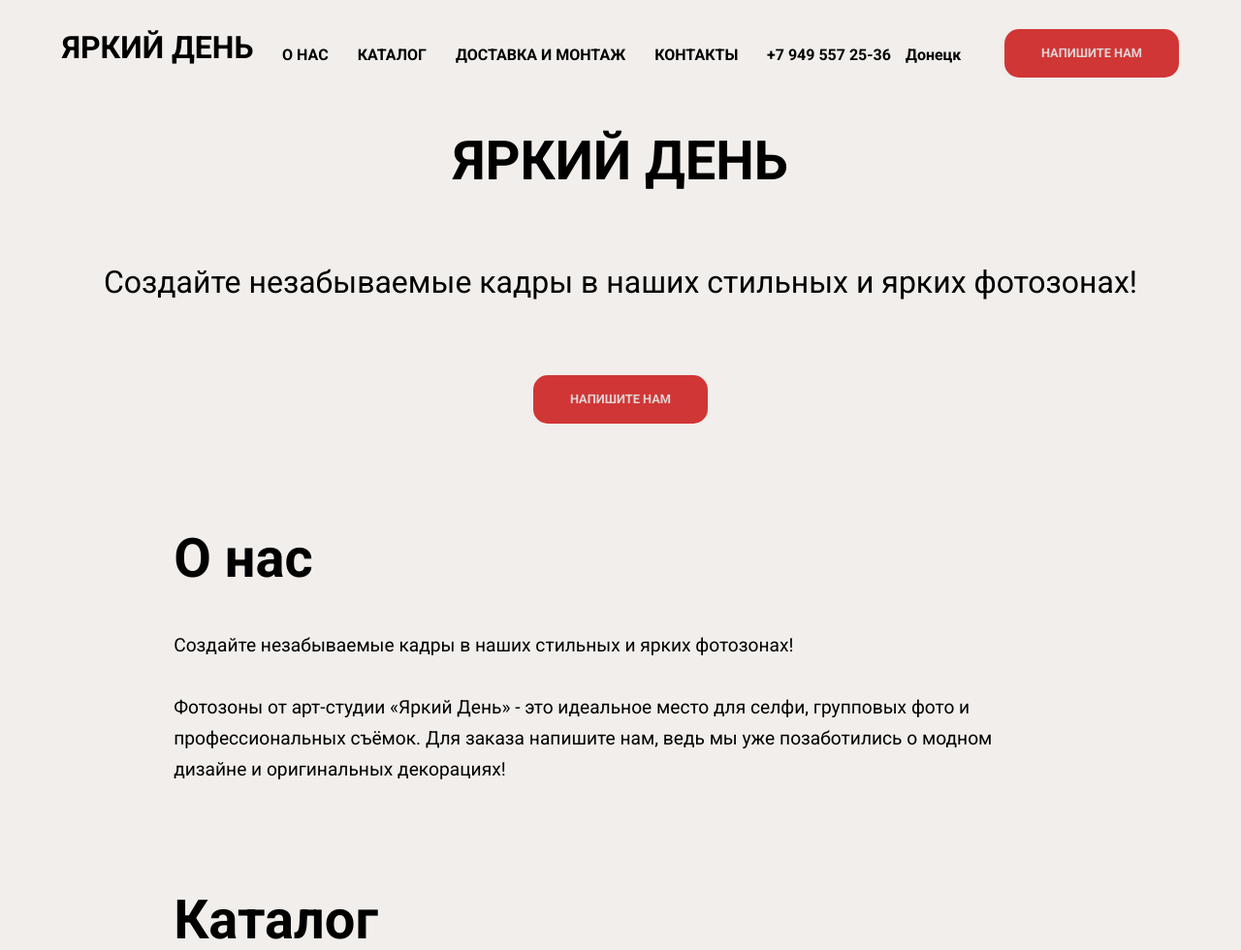
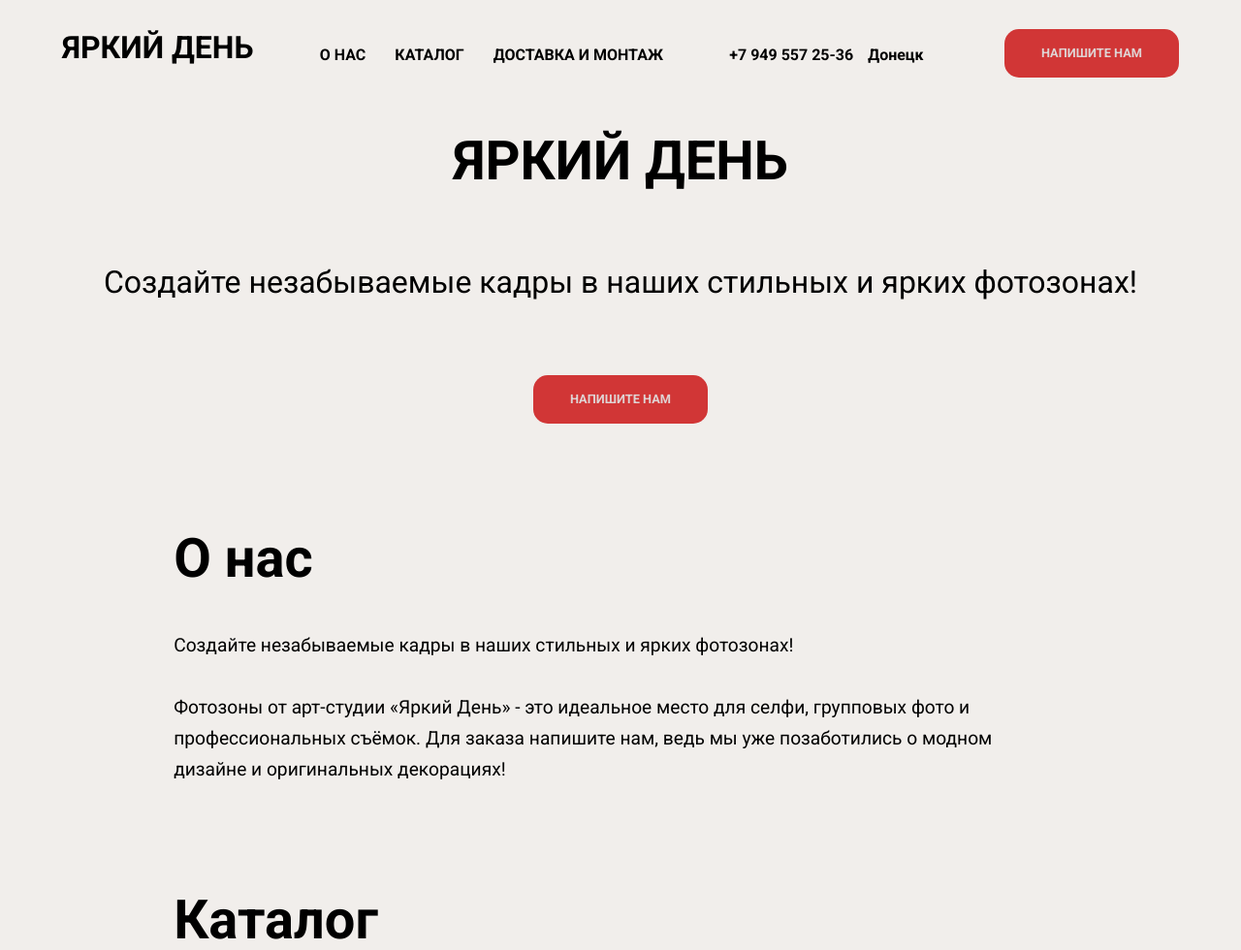
Before and after one commit to Lusorr/clearday, a plain HTML site: page index.html in a window 1280 px wide. Shown: the top 980 px of the page at 97% size. Drawn offline with Linux system fonts and the light colour scheme.

Commit message:
Update index.html

```diff
--- a/index.html
+++ b/index.html
@@ -18,7 +18,6 @@
                 <li class="nav-menu__item"><a href="#about">О нас</a></li>
                 <li class="nav-menu__item"><a href="#catalog">Каталог</a></li>
                 <li class="nav-menu__item"><a href="#develop">Доставка и монтаж</a></li>
-                <li class="nav-menu__item"><a href="">Контакты</a></li>
             </ul>
         </nav>
         </div>
```
